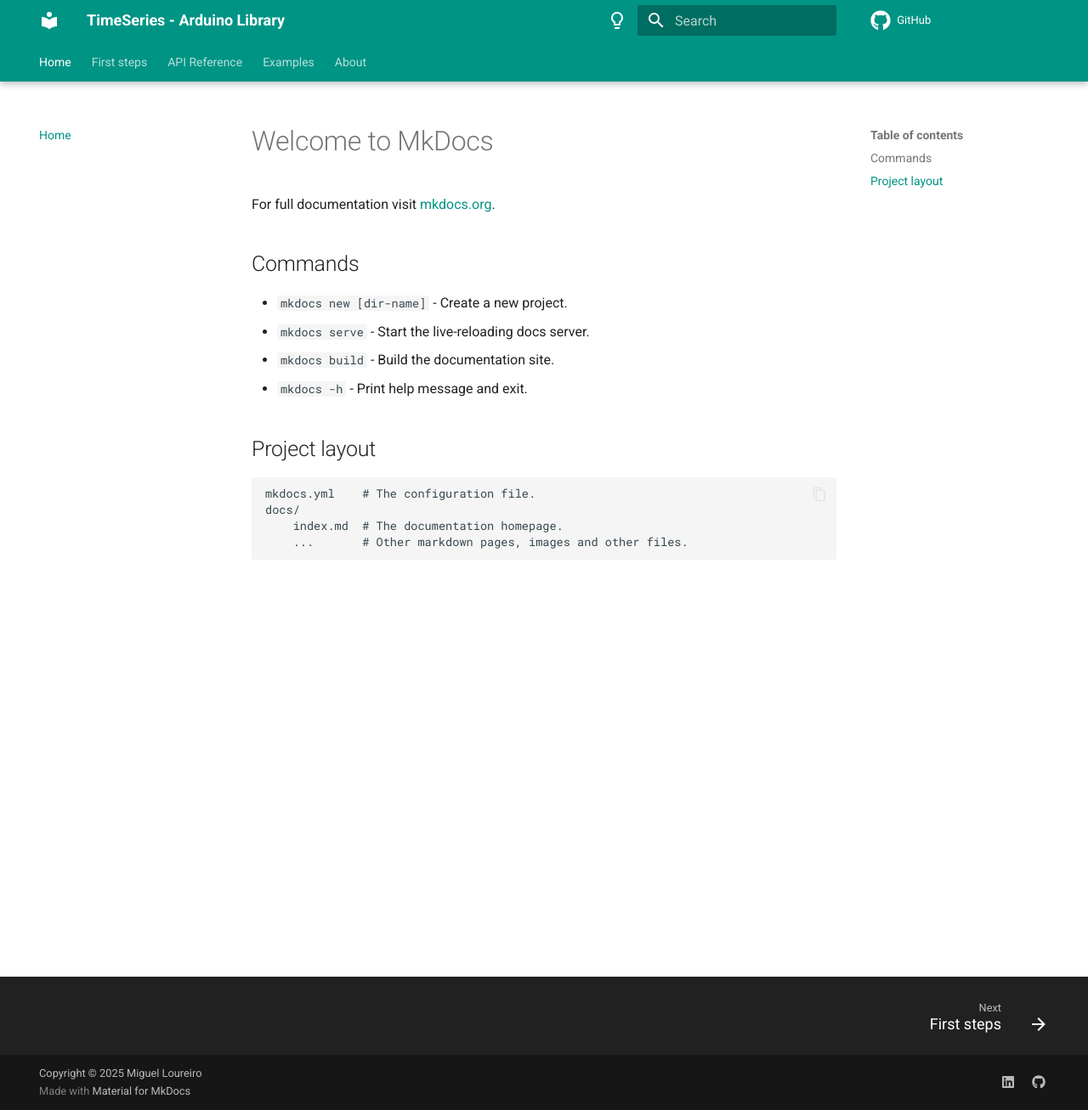
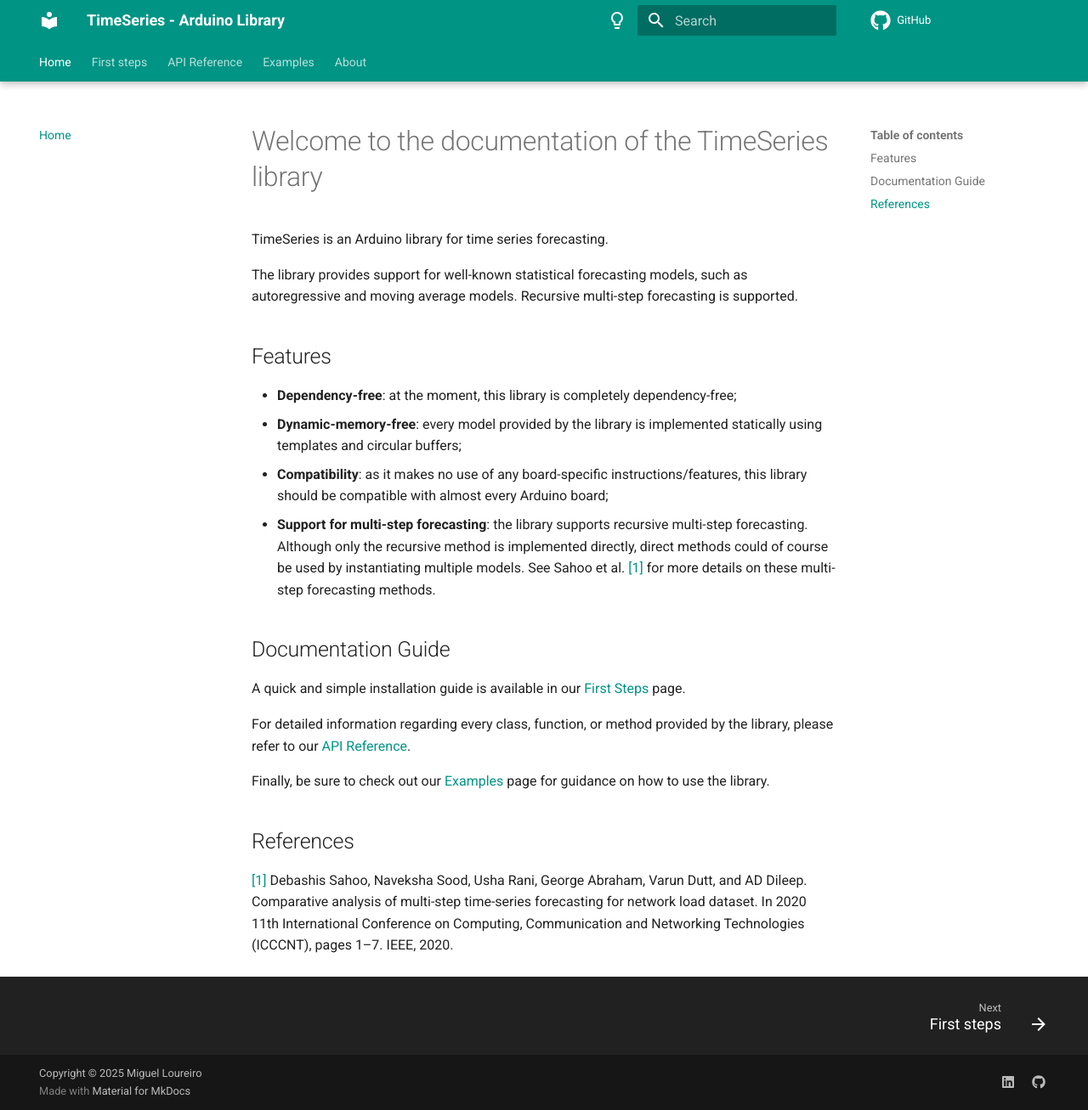
Before and after one commit to MiguelLoureiro98/TimeSeries, an MkDocs documentation site: the page built from docs/index.md, in a window 1280 px wide and 1307 px high. Shown: the whole window at 85% size. Built offline with MkDocs 1.6.1 and Material for MkDocs 9.7.7, drawn with Linux system fonts in a browser that asks for light colours; comment, search, counter and statistics services are not loaded.

Commit message:
Finished home page.

```diff
--- a/docs/index.md
+++ b/docs/index.md
@@ -1,17 +1,24 @@
-# Welcome to MkDocs
+# Welcome to the documentation of the TimeSeries library
 
-For full documentation visit [mkdocs.org](https://www.mkdocs.org).
+TimeSeries is an Arduino library for time series forecasting.
 
-## Commands
+The library provides support for well-known statistical forecasting models, such as autoregressive and moving average models. Recursive multi-step forecasting is supported.
 
-* `mkdocs new [dir-name]` - Create a new project.
-* `mkdocs serve` - Start the live-reloading docs server.
-* `mkdocs build` - Build the documentation site.
-* `mkdocs -h` - Print help message and exit.
+## Features
 
-## Project layout
+- **Dependency-free**: at the moment, this library is completely dependency-free;
+- **Dynamic-memory-free**: every model provided by the library is implemented statically using templates and circular buffers;
+- **Compatibility**: as it makes no use of any board-specific instructions/features, this library should be compatible with almost every Arduino board;
+- **Support for multi-step forecasting**: the library supports recursive multi-step forecasting. Although only the recursive method is implemented directly, direct methods could of course be used by instantiating multiple models. See Sahoo et al. [[1]](#1) for more details on these multi-step forecasting methods.
 
-    mkdocs.yml    # The configuration file.
-    docs/
-        index.md  # The documentation homepage.
-        ...       # Other markdown pages, images and other files.
+## Documentation Guide
+
+A quick and simple installation guide is available in our [First Steps](installation.md) page.
+
+For detailed information regarding every class, function, or method provided by the library, please refer to our [API Reference](API_ref.md).
+
+Finally, be sure to check out our [Examples](examples/index.md) page for guidance on how to use the library.
+
+## References
+
+<a id="1">[1]</a> Debashis Sahoo, Naveksha Sood, Usha Rani, George Abraham, Varun Dutt, and AD Dileep. Comparative analysis of multi-step time-series forecasting for network load dataset. In 2020 11th International Conference on Computing, Communication and Networking Technologies (ICCCNT), pages 1–7. IEEE, 2020.
```
Also changed, not shown: docs/examples/index.md (+11 -0 lines).
